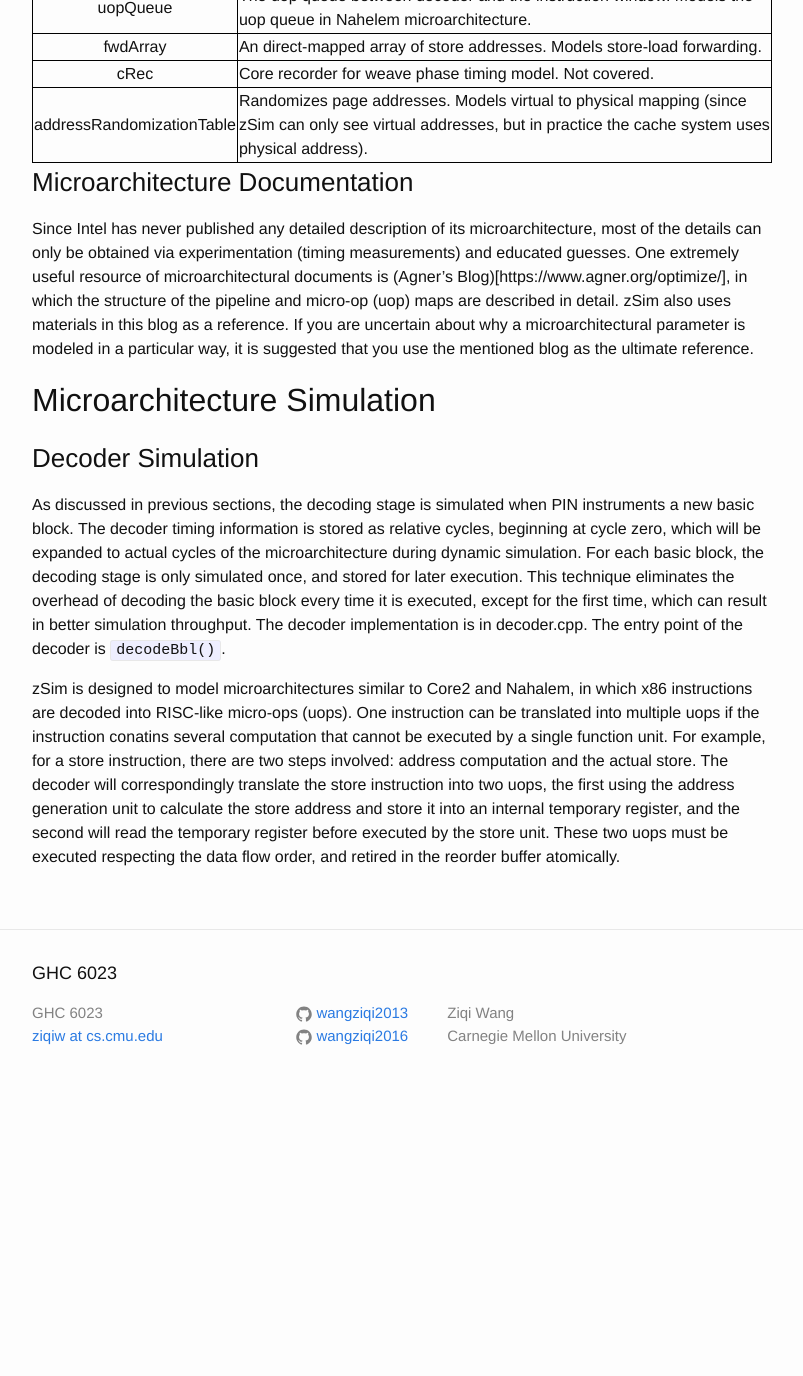
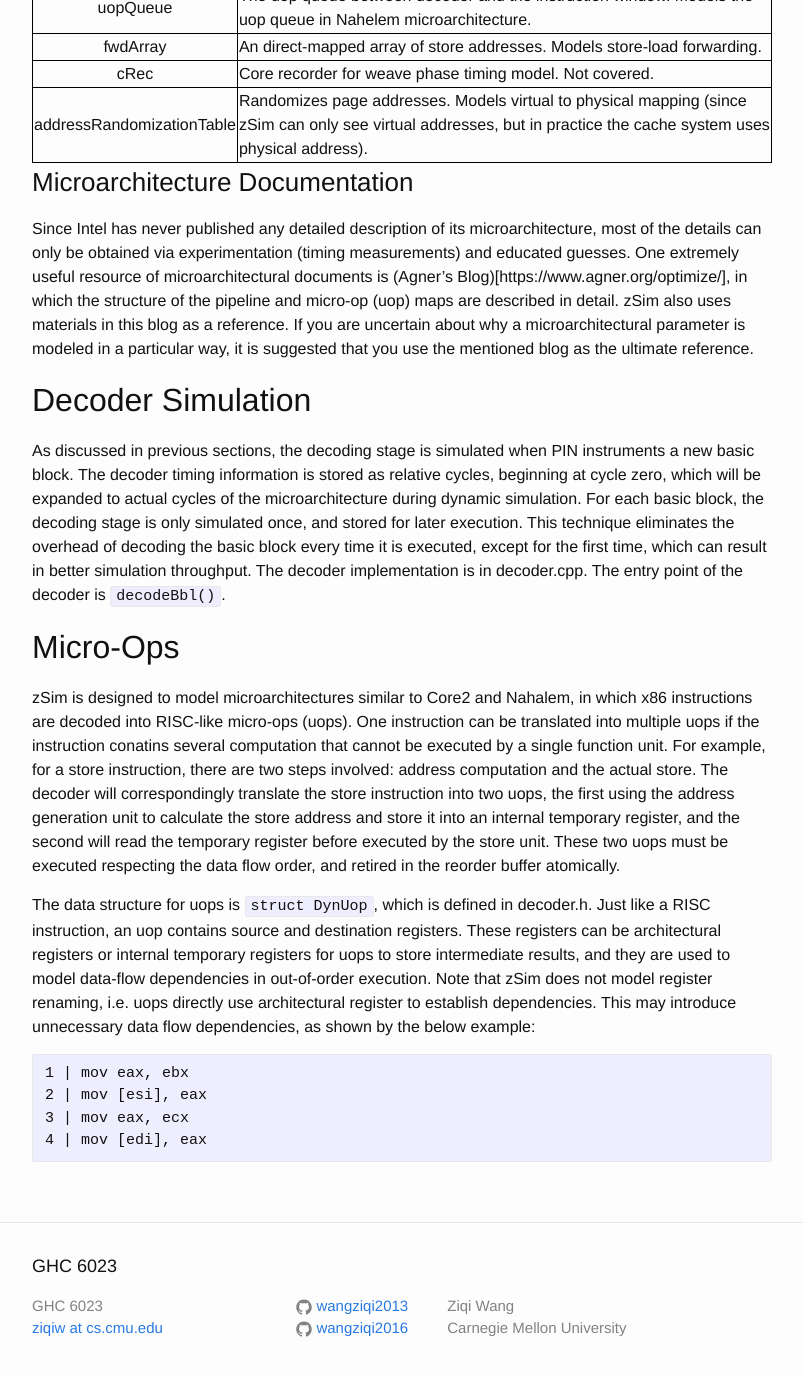
Before and after one commit to wangziqi2013/wangziqi2013.github.io, a Jekyll site: the page built from _posts/2019-12-31-zsim-microarch.markdown, in a window 1280 px wide and 1400 px high, scrolled down 4503 px. Shown: the top 1376 px of the window, without its empty margins (238-1041 px from the left). Built offline with Jekyll 4.4.1, drawn with Linux system fonts in a browser that asks for light colours; before the commit the page ends 5610 px from its top, so only the background shows below that.

Commit message:
Adding example

````diff
--- a/_posts/2019-12-31-zsim-microarch.markdown
+++ b/_posts/2019-12-31-zsim-microarch.markdown
@@ -158,9 +158,7 @@ is (Agner's Blog)[https://www.agner.org/optimize/], in which the structure of th
 in detail. zSim also uses materials in this blog as a reference. If you are uncertain about why a microarchitectural parameter
 is modeled in a particular way, it is suggested that you use the mentioned blog as the ultimate reference.
 
-## Microarchitecture Simulation
-
-### Decoder Simulation
+## Decoder Simulation
 
 As discussed in previous sections, the decoding stage is simulated when PIN instruments a new basic block. The decoder
 timing information is stored as relative cycles, beginning at cycle zero, which will be expanded to actual cycles of the
@@ -169,6 +167,8 @@ for later execution. This technique eliminates the overhead of decoding the basi
 for the first time, which can result in better simulation throughput. The decoder implementation is in decoder.cpp. The entry
 point of the decoder is `decodeBbl()`.
 
+## Micro-Ops
+
 zSim is designed to model microarchitectures similar to Core2 and Nahalem, in which x86 instructions are decoded into
 RISC-like micro-ops (uops). One instruction can be translated into multiple uops if the instruction conatins several
 computation that cannot be executed by a single function unit. For example, for a store instruction, there are two
@@ -176,3 +176,16 @@ steps involved: address computation and the actual store. The decoder will corre
 into two uops, the first using the address generation unit to calculate the store address and store it into an
 internal temporary register, and the second will read the temporary register before executed by the store unit. These two
 uops must be executed respecting the data flow order, and retired in the reorder buffer atomically.
+
+The data structure for uops is `struct DynUop`, which is defined in decoder.h. Just like a RISC instruction, an uop contains
+source and destination registers. These registers can be architectural registers or internal temporary registers for uops
+to store intermediate results, and they are used to model data-flow dependencies in out-of-order execution. Note that zSim
+does not model register renaming, i.e. uops directly use architectural register to establish dependencies. This may introduce
+unnecessary data flow dependencies, as shown by the below example:
+
+```
+1 | mov eax, ebx
+2 | mov [esi], eax
+3 | mov eax, ecx
+4 | mov [edi], eax
+```
````
